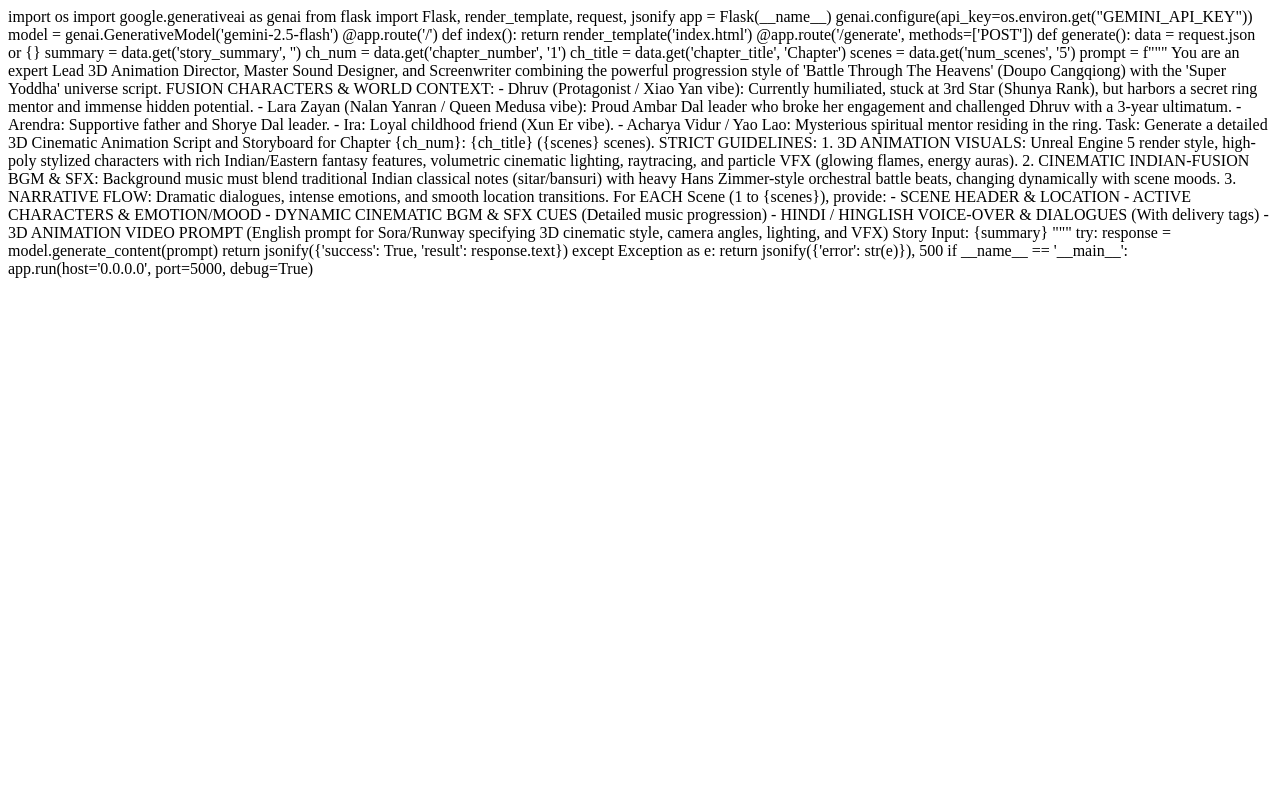
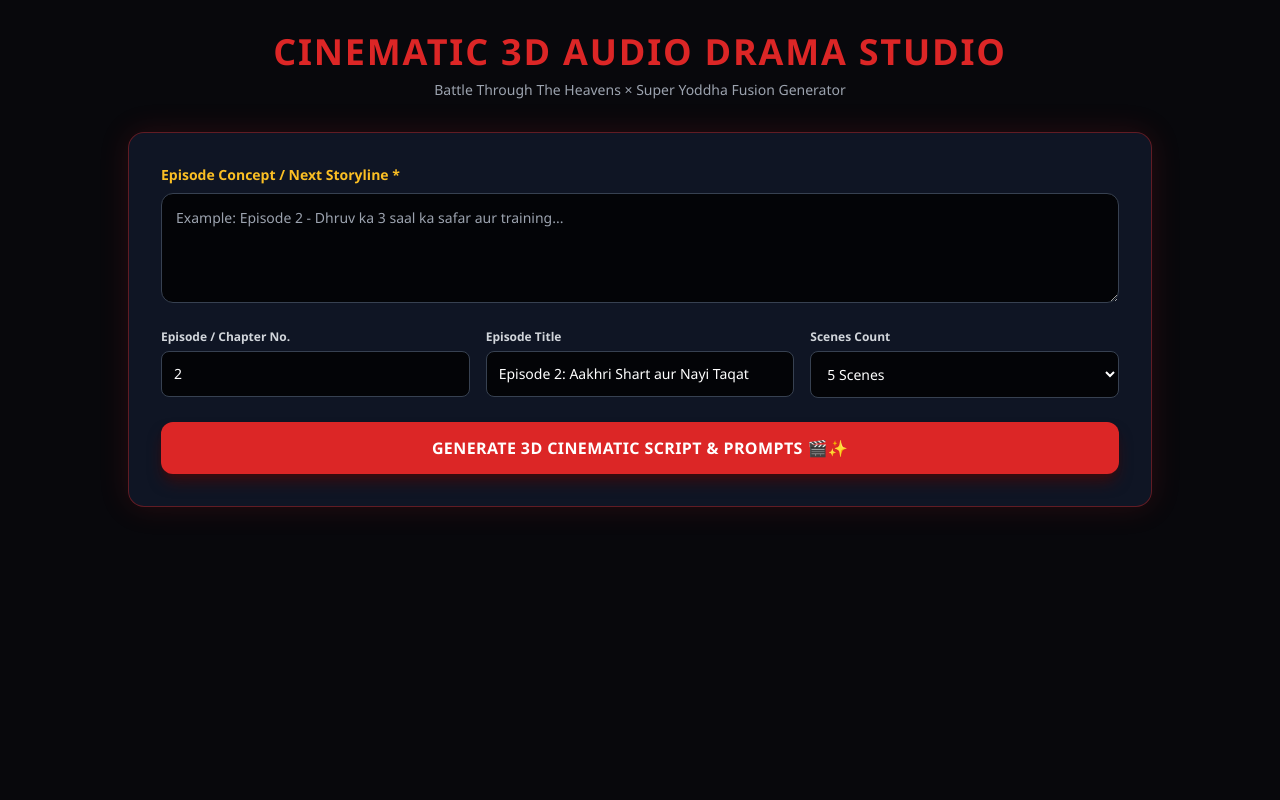
Before and after one commit to badmashromeo0007-design/-, a Flask app: page / in a window 1280 px wide. Run offline with Flask 3, Linux system fonts and the light colour scheme; some libraries are stand-ins or nearby versions.

Commit message:
Enhance index.html with script generation UI
Updated the HTML template to include a control panel for generating 3D cinematic scripts, with input fields for episode details and a button to trigger script generation.

```diff
--- a/templates/index.html
+++ b/templates/index.html
@@ -1,57 +1,114 @@
-import os
-import google.generativeai as genai
-from flask import Flask, render_template, request, jsonify
+<!DOCTYPE html>
+<html lang="hi">
+<head>
+    <meta charset="UTF-8">
+    <meta name="viewport" content="width=device-width, initial-scale=1.0">
+    <title>3D Cinematic Audio Drama Studio - BTTH x Super Yoddha</title>
+    <script src="https://cdn.tailwindcss.com"></script>
+    <style>
+        body { background-color: #08080c; color: #f3f4f6; font-family: 'Segoe UI', Tahoma, Geneva, Verdana, sans-serif; }
+        .red-glow { border: 1px solid rgba(220, 38, 38, 0.4); box-shadow: 0 0 30px rgba(220, 38, 38, 0.15); }
+        .custom-scrollbar::-webkit-scrollbar { width: 8px; }
+        .custom-scrollbar::-webkit-scrollbar-track { background: #0f0f15; }
+        .custom-scrollbar::-webkit-scrollbar-thumb { background: #374151; border-radius: 4px; }
+        .custom-scrollbar::-webkit-scrollbar-thumb:hover { background: #ef4444; }
+    </style>
+</head>
+<body class="min-h-screen py-8 px-4 custom-scrollbar">
+    <div class="max-w-5xl mx-auto">
+        <!-- Header -->
+        <header class="text-center mb-8">
+            <h1 class="text-2xl md:text-4xl font-black text-red-600 tracking-wider">CINEMATIC 3D AUDIO DRAMA STUDIO</h1>
+            <p class="text-gray-400 text-xs md:text-sm mt-2">Battle Through The Heavens × Super Yoddha Fusion Generator</p>
+        </header>
 
-app = Flask(__name__)
+        <!-- Control Panel -->
+        <div class="red-glow bg-gray-900/90 rounded-2xl p-6 md:p-8 backdrop-blur-md mb-8">
+            <div class="mb-5">
+                <label class="block text-sm font-bold text-amber-400 mb-2">Episode Concept / Next Storyline *</label>
+                <textarea id="story_summary" rows="4" class="w-full bg-black/80 border border-gray-700 rounded-xl p-3.5 text-white focus:outline-none focus:border-red-500 text-sm" placeholder="Example: Episode 2 - Dhruv ka 3 saal ka safar aur training..."></textarea>
+            </div>
 
-genai.configure(api_key=os.environ.get("GEMINI_API_KEY"))
-model = genai.GenerativeModel('gemini-2.5-flash')
+            <div class="grid grid-cols-1 md:grid-cols-3 gap-4 mb-6">
+                <div>
+                    <label class="block text-xs font-semibold text-gray-300 mb-1.5">Episode / Chapter No.</label>
+                    <input type="number" id="chapter_number" value="2" class="w-full bg-black/80 border border-gray-700 rounded-lg p-3 text-white text-sm">
+                </div>
+                <div>
+                    <label class="block text-xs font-semibold text-gray-300 mb-1.5">Episode Title</label>
+                    <input type="text" id="chapter_title" value="Episode 2: Aakhri Shart aur Nayi Taqat" class="w-full bg-black/80 border border-gray-700 rounded-lg p-3 text-white text-sm">
+                </div>
+                <div>
+                    <label class="block text-xs font-semibold text-gray-300 mb-1.5">Scenes Count</label>
+                    <select id="num_scenes" class="w-full bg-black/80 border border-gray-700 rounded-lg p-3 text-white text-sm">
+                        <option value="3">3 Scenes</option>
+                        <option value="5" selected>5 Scenes</option>
+                        <option value="8">8 Scenes</option>
+                    </select>
+                </div>
+            </div>
 
-@app.route('/')
-def index():
-    return render_template('index.html')
+            <button onclick="generateScript()" id="genBtn" class="w-full bg-red-600 hover:bg-red-700 text-white font-extrabold py-3.5 px-6 rounded-xl transition tracking-wide shadow-lg shadow-red-950/80 text-sm md:text-base">
+                GENERATE 3D CINEMATIC SCRIPT & PROMPTS 🎬✨
+            </button>
+        </div>
 
-@app.route('/generate', methods=['POST'])
-def generate():
-    data = request.json or {}
-    summary = data.get('story_summary', '')
-    ch_num = data.get('chapter_number', '1')
-    ch_title = data.get('chapter_title', 'Chapter')
-    scenes = data.get('num_scenes', '5')
+        <!-- Output Section -->
+        <div id="outputSection" class="hidden red-glow bg-gray-900/90 rounded-2xl p-6 md:p-8 backdrop-blur-md">
+            <div class="flex justify-between items-center mb-4 border-b border-gray-800 pb-3">
+                <h2 class="text-lg md:text-xl font-bold text-amber-400">Cinematic Script & Audio/Visual Storyboard</h2>
+                <button onclick="copyOutput()" class="bg-gray-800 hover:bg-gray-700 text-gray-300 text-xs px-3 py-1.5 rounded border border-gray-600">Copy Script 📋</button>
+            </div>
+            <div id="resultContent" class="pl-4 border-l-4 border-red-500 whitespace-pre-wrap text-gray-200 leading-relaxed font-mono text-xs md:text-sm"></div>
+        </div>
+    </div>
 
-    prompt = f"""
-    You are an expert Lead 3D Animation Director, Master Sound Designer, and Screenwriter combining the powerful progression style of 'Battle Through The Heavens' (Doupo Cangqiong) with the 'Super Yoddha' universe script.
+    <script>
+        async function generateScript() {
+            const story_summary = document.getElementById('story_summary').value;
+            const chapter_number = document.getElementById('chapter_number').value;
+            const chapter_title = document.getElementById('chapter_title').value;
+            const num_scenes = document.getElementById('num_scenes').value;
+            const btn = document.getElementById('genBtn');
+            const outputSection = document.getElementById('outputSection');
+            const resultContent = document.getElementById('resultContent');
 
-    FUSION CHARACTERS & WORLD CONTEXT:
-    - Dhruv (Protagonist / Xiao Yan vibe): Currently humiliated, stuck at 3rd Star (Shunya Rank), but harbors a secret ring mentor and immense hidden potential.
-    - Lara Zayan (Nalan Yanran / Queen Medusa vibe): Proud Ambar Dal leader who broke her engagement and challenged Dhruv with a 3-year ultimatum.
-    - Arendra: Supportive father and Shorye Dal leader.
-    - Ira: Loyal childhood friend (Xun Er vibe).
-    - Acharya Vidur / Yao Lao: Mysterious spiritual mentor residing in the ring.
+            if (!story_summary.trim()) {
+                alert('Kripya episode ka concept ya summary daalein!');
+                return;
+            }
 
-    Task:
-    Generate a detailed 3D Cinematic Animation Script and Storyboard for Chapter {ch_num}: {ch_title} ({scenes} scenes).
+            btn.disabled = true;
+            btn.innerText = 'Creating 3D Script & Cinematic Music Cues...';
+            outputSection.classList.add('hidden');
 
-    STRICT GUIDELINES:
-    1. 3D ANIMATION VISUALS: Unreal Engine 5 render style, high-poly stylized characters with rich Indian/Eastern fantasy features, volumetric cinematic lighting, raytracing, and particle VFX (glowing flames, energy auras).
-    2. CINEMATIC INDIAN-FUSION BGM & SFX: Background music must blend traditional Indian classical notes (sitar/bansuri) with heavy Hans Zimmer-style orchestral battle beats, changing dynamically with scene moods.
-    3. NARRATIVE FLOW: Dramatic dialogues, intense emotions, and smooth location transitions.
+            try {
+                const response = await fetch('/generate', {
+                    method: 'POST',
+                    headers: { 'Content-Type': 'application/json' },
+                    body: JSON.stringify({ story_summary, chapter_number, chapter_title, num_scenes })
+                });
 
-    For EACH Scene (1 to {scenes}), provide:
-    - SCENE HEADER & LOCATION
-    - ACTIVE CHARACTERS & EMOTION/MOOD
-    - DYNAMIC CINEMATIC BGM & SFX CUES (Detailed music progression)
-    - HINDI / HINGLISH VOICE-OVER & DIALOGUES (With delivery tags)
-    - 3D ANIMATION VIDEO PROMPT (English prompt for Sora/Runway specifying 3D cinematic style, camera angles, lighting, and VFX)
+                const data = await response.json();
+                if (data.success) {
+                    resultContent.innerText = data.result;
+                    outputSection.classList.remove('hidden');
+                } else {
+                    alert('Error: ' + data.error);
+                }
+            } catch (err) {
+                alert('Kuch galat ho gaya! Check connection.');
+                console.error(err);
+            } finally {
+                btn.disabled = false;
+                btn.innerText = 'GENERATE 3D CINEMATIC SCRIPT & PROMPTS 🎬✨';
+            }
+        }
 
-    Story Input: {summary}
-    """
-
-    try:
-        response = model.generate_content(prompt)
-        return jsonify({'success': True, 'result': response.text})
-    except Exception as e:
-        return jsonify({'error': str(e)}), 500
-
-if __name__ == '__main__':
-    app.run(host='0.0.0.0', port=5000, debug=True)
+        function copyOutput() {
+            navigator.clipboard.writeText(document.getElementById('resultContent').innerText);
+            alert('Script copied to clipboard!');
+        }
+    </script>
+</body>
+</html>
```
